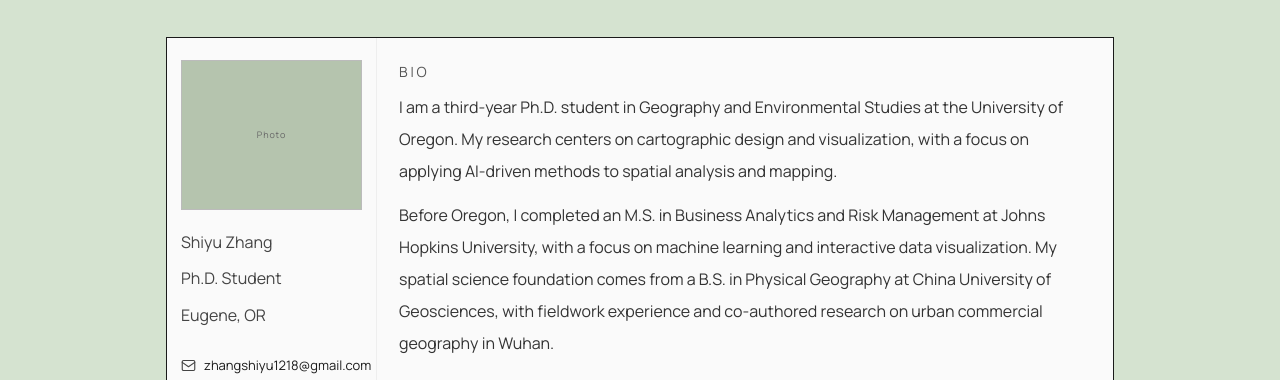
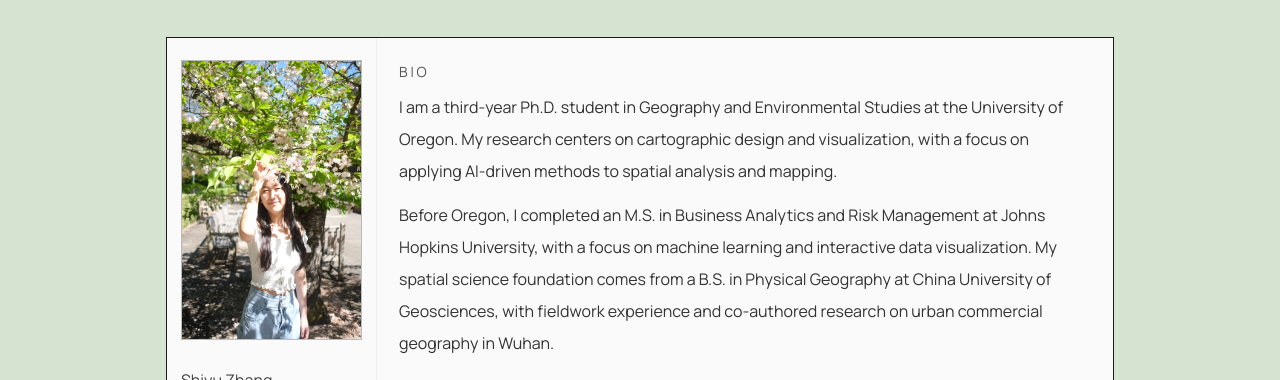
Before and after one commit to Marcia-Shiyu/Portfolio, a plain HTML site: page about.html in a window 1280 px wide. Shown: the part 285-665 px from the top of the page. Drawn offline with Linux system fonts and the light colour scheme.

```diff
--- a/about.html
+++ b/about.html
@@ -52,7 +52,7 @@
           <!-- LEFT — photo + quick identity info -->
           <div class="about-left">
             <div class="photo-box">
-              <!-- Replace with personal photo: <img src="assets/images/photo-about.jpg" alt="Shiyu Zhang"> -->
+              <img src="Photo/ZSY.jpg" alt="Shiyu Zhang">
               Photo
             </div>
             <div class="about-meta">
--- a/style.css
+++ b/style.css
@@ -755,11 +755,11 @@
 .about-left { padding: 22px 14px; border-right: 1px solid #eee; }
 .about-right { padding: 22px 22px; }
 .photo-box {
+  display: inline-block;
   width: 100%;
-  height: 150px;
+  height: 280px;
   background: #B5C4AE;
   border: 1px solid #bbb;
-  display: flex;
   align-items: center;
   justify-content: center;
   font-size: 9px;
@@ -768,7 +768,7 @@
   margin-bottom: 14px;
   overflow: hidden;
 }
-.photo-box img { width: 100%; height: 100%; object-fit: cover; }
+.photo-box img { width: auto; height: 100%; display: block; }
 .about-meta { font-size: 16px; color: #444; line-height: 2.3; }
 .about-contact { margin-top: 20px; display: flex; flex-direction: column; gap: 10px; }
 .about-contact-item {
```
Also changed, not shown: Photo/ZSY.jpg (added), 1 other file.
